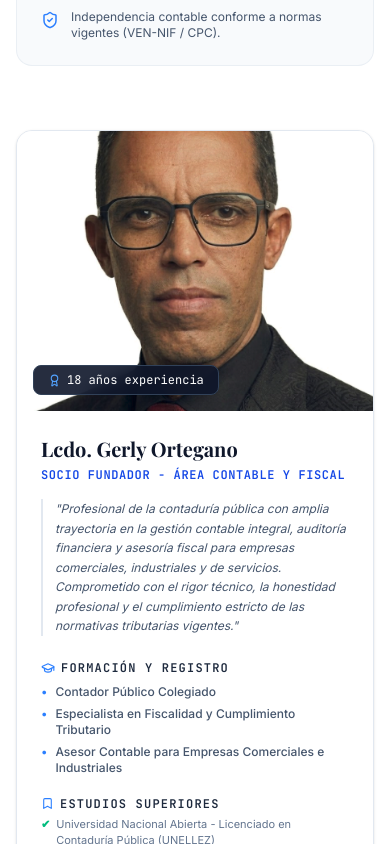
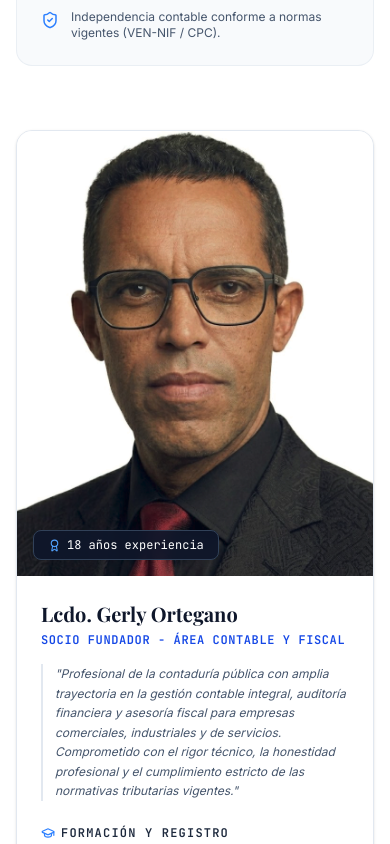
Before and after one commit to orteganoasociados/site, a React (Vite) app: page / in a window 390 px wide. Shown: the part 4740-5584 px from the top of the page. Built offline with nearby package versions, Linux system fonts and the light colour scheme; a web font is replaced by a local one.

Commit message:
Style: unificar proporciones de fotos de socios (aspect-ratio 4:5)

```diff
--- a/src/components/About.tsx
+++ b/src/components/About.tsx
@@ -58,7 +58,7 @@ export default function About() {
             >
 
               {/* Partner Portrait image */}
-              <div className="md:w-2/5 relative h-64 md:h-auto min-h-[280px]">
+              <div className="md:w-2/5 relative aspect-[4/5] md:aspect-auto md:min-h-[320px]">
                 <img
                   src={member.imageUrl}
                   alt={member.name}
```
Also changed, not shown: 7 other files (tests, documents, lock files or other folders).
